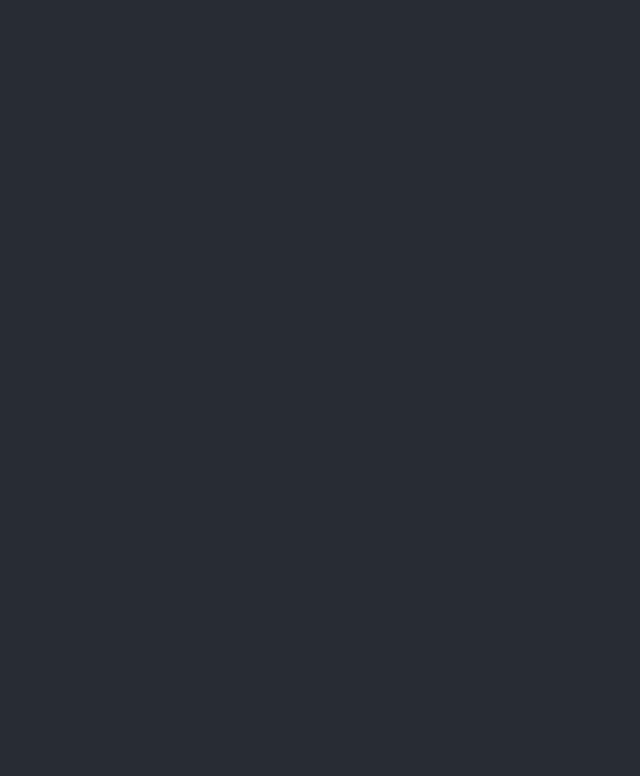
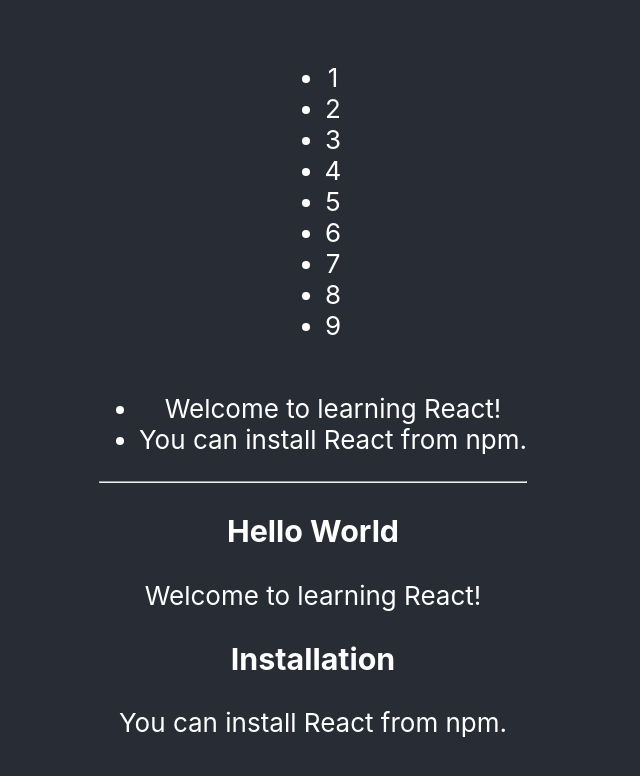
Before and after one commit to JCode918/React_Basics_Documentation, a React (Create React App) app: page / in a window 1280 px wide. Shown: the top 776 px of the page, without its empty margins (327-967 px from the left). Built offline with nearby package versions, Linux system fonts and the light colour scheme.

Commit message:
Chapter 8 Complete

```diff
--- a/src/App.js
+++ b/src/App.js
@@ -1,11 +1,21 @@
 import React from 'react';
 import './App.css';
+import NumberList from './components_chapter8/NumberList'
+import Blog from './components_chapter8/BlogContent'
+
+const numbers = [1, 2, 3, 4, 5, 6, 7, 8, 9];
+const onlinePosts = [
+  { id: 1, title: 'Hello World', content: 'Welcome to learning React!' },
+  { id: 2, title: 'Installation', content: 'You can install React from npm.' }
+];
+
 
 function App() {
   return (
     <div className="App">
       <header className="App-header">
-
+        <NumberList numbers={numbers} />
+        <Blog posts={onlinePosts} />
       </header>
     </div>
   );
--- /dev/null
+++ b/src/components_chapter8/BlogContent.jsx
@@ -0,0 +1,28 @@
+import React from "react";
+
+function Blog(props) {
+  const sideBar = (
+    <ul>
+      {props.posts.map(post => (
+        <li key={post.id}>{post.content}</li>
+      ))}
+    </ul>
+  );
+
+  const content = props.posts.map(post => (
+    <div key={post.id}>
+      <h3>{post.title}</h3>
+      <p>{post.content}</p>
+    </div>
+  ));
+
+  return (
+    <div>
+      {sideBar}
+      <hr />
+      {content}
+    </div>
+  );
+}
+
+export default Blog;
--- /dev/null
+++ b/src/components_chapter8/NumberList.jsx
@@ -0,0 +1,27 @@
+import React from "react";
+
+function ListItems(props) {
+  return (
+    <div>
+      <li>{props.value}</li>
+    </div>
+  );
+}
+
+export default function NumberList(props) {
+  const numbers = props.numbers;
+  /*This code doesn't utilize the full power jsx*/
+  /*   const listItems = numbers.map(numb => (
+    <ListItems value={numb} key={numb.toString()} />
+  ));
+
+  return <ul>{listItems}</ul>; */
+  /* Code That Utilizes the power of jsx syntax*/
+  return (
+    <ul>
+      {numbers.map(number => (
+        <ListItems value={number} key={number.toString()} />
+      ))}
+    </ul>
+  );
+}
```
Also changed, not shown: src/index.js (+0 -9 lines).
